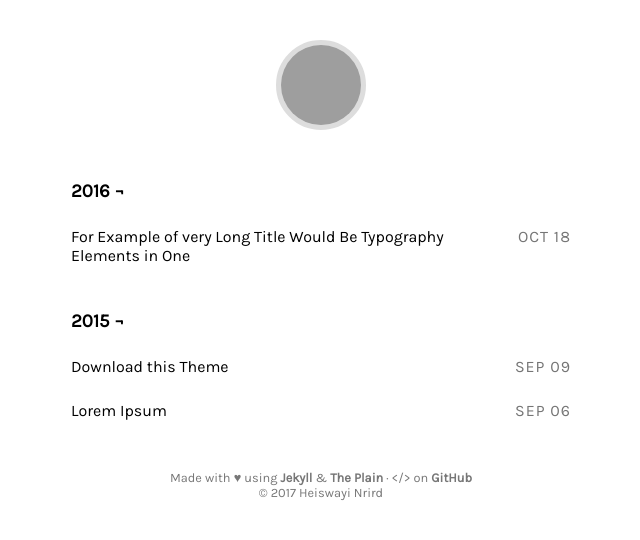
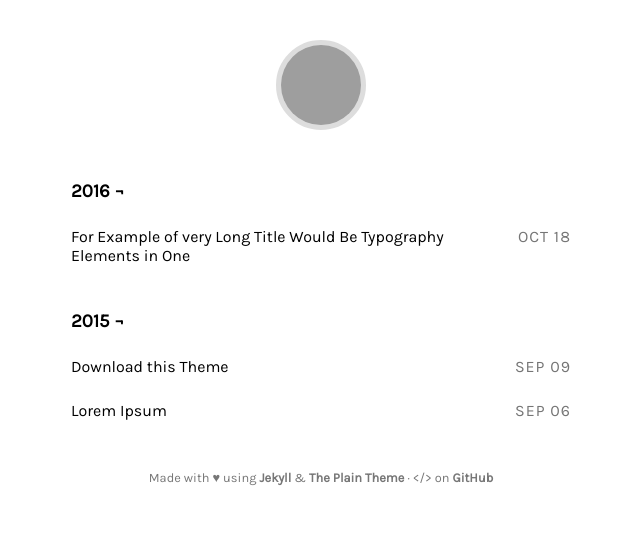
Before and after one commit to nate-brennan/nshivam.github.io, a Jekyll site: the page built from index.html, in a window 1280 px wide. Shown: the top 540 px of the page, without its empty margins (319-959 px from the left). Built offline with Jekyll 4.4.1, drawn with Linux system fonts in a browser that asks for light colours; grey boxes are pictures that could not be loaded.

Commit message:
Update footer.html

```diff
--- a/_includes/footer.html
+++ b/_includes/footer.html
@@ -1,4 +1,3 @@
 <div class="footer">
-  <span class="block">Made with &hearts; using <a href="http://jekyllrb.com/">Jekyll</a> &amp; <a href="https://github.com/heiswayi/the-plain" title="The Plain theme by Heiswayi Nrird">The Plain</a> &middot; &lt;/&gt; on <a href="https://github.com/{{ site.github_username }}" title="Hosted on GitHub">GitHub</a></span>
-  <span class="block">&copy; {{ site.time | date: '%Y' }} {{ site.author_name }}</span>
+  <span class="block">Made with &hearts; using <a href="http://jekyllrb.com/">Jekyll</a> &amp; <a href="https://github.com/heiswayi/the-plain" title="The Plain theme by Heiswayi Nrird">The Plain Theme</a> &middot; &lt;/&gt; on <a href="https://github.com/nshivam" title="Hosted on GitHub">GitHub</a></span>
 </div>
```
